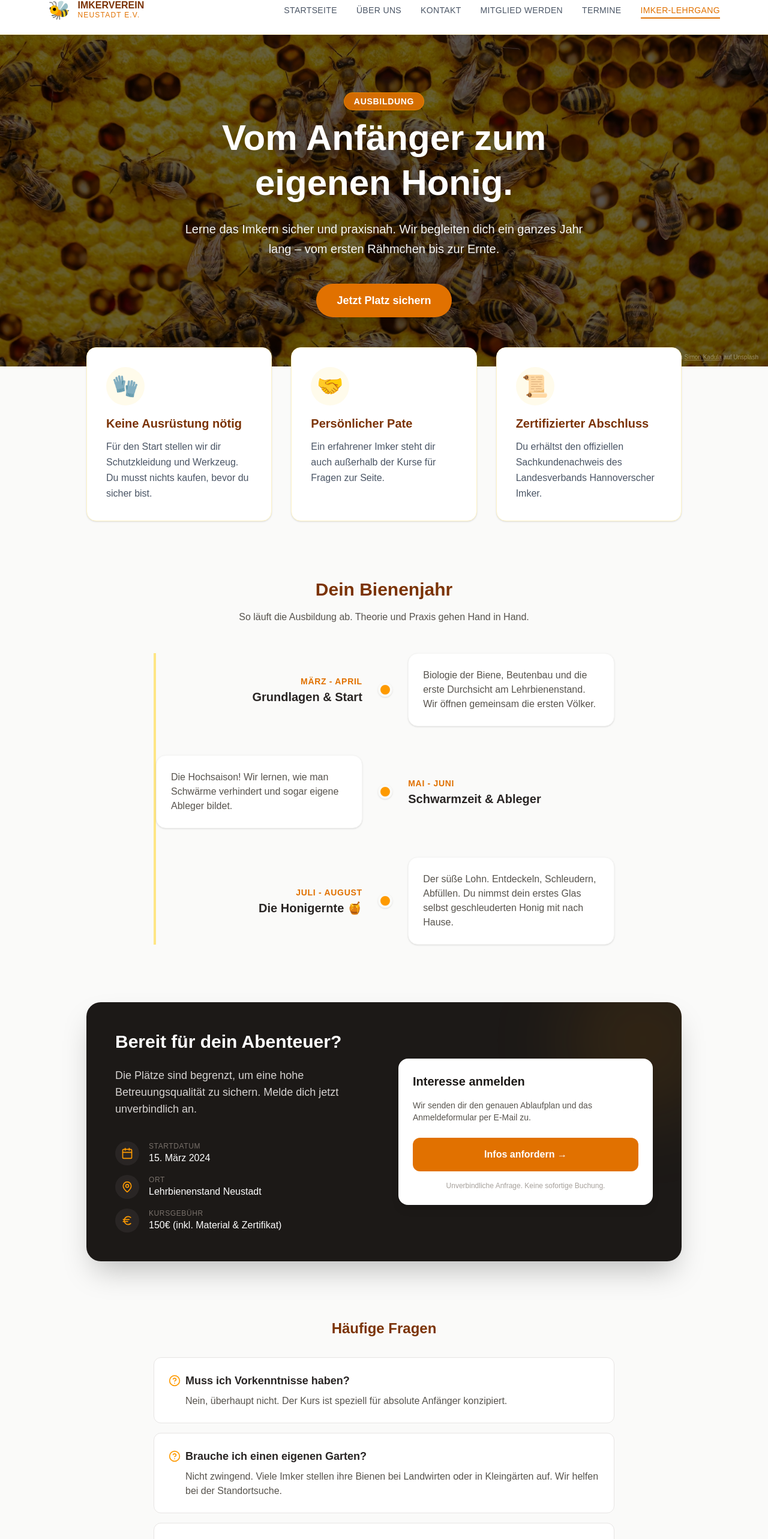
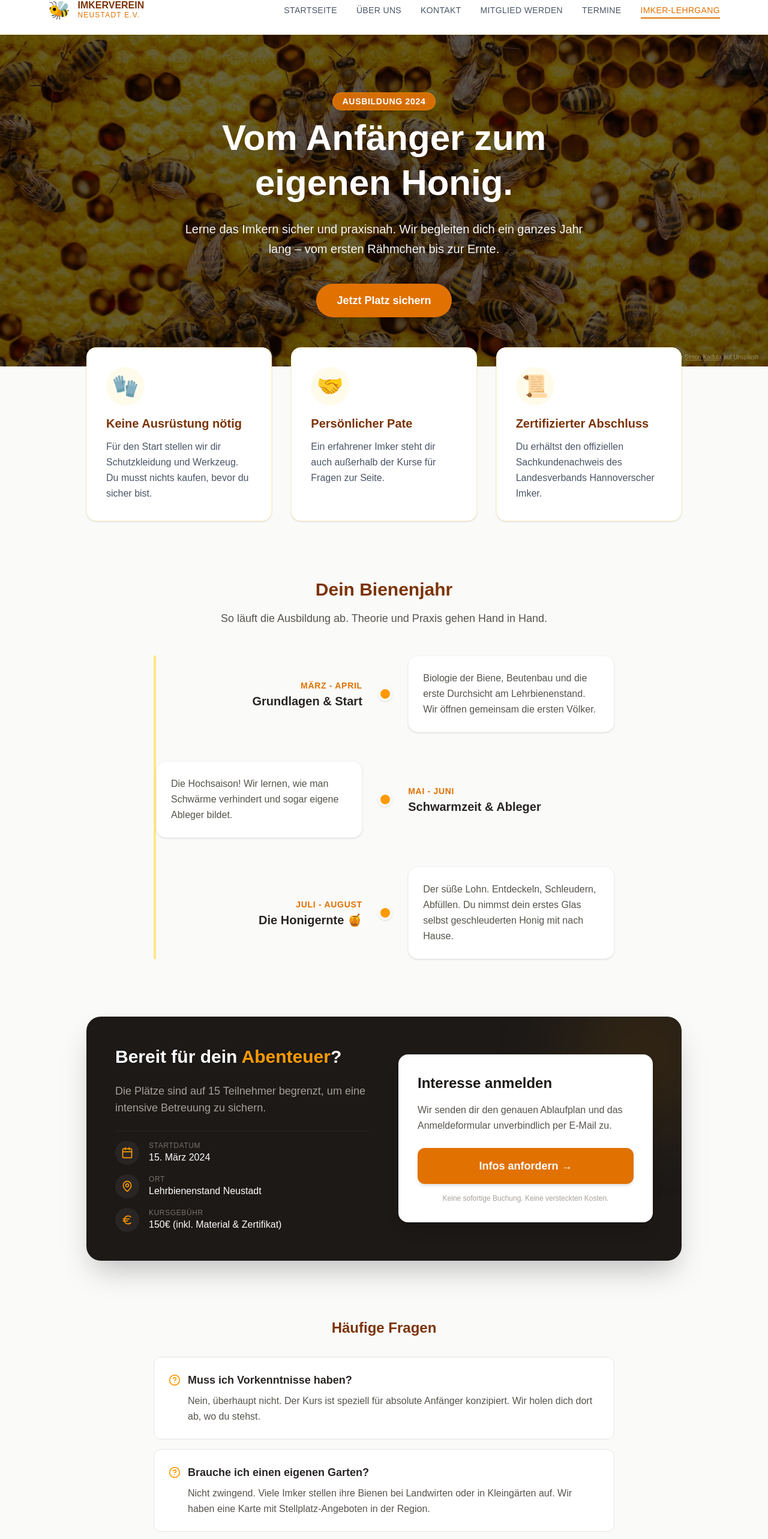
Before and after one commit to Triple1090/imkerverein-homepage, a Next.js app: page /lehrgaenge in a window 1280 px wide. Shown: the part 23-2589 px from the top of the page at 60% size. Built offline with nearby package versions, Linux system fonts and the light colour scheme.

Commit message:
bilder angepasst

```diff
--- a/src/app/lehrgaenge/page.tsx
+++ b/src/app/lehrgaenge/page.tsx
@@ -1,7 +1,10 @@
 import React from "react";
 import Link from "next/link";
-import Image from "next/image"; // <--- WICHTIG
-import { CheckCircle2, HelpCircle, Calendar, MapPin, Euro } from "lucide-react";
+import Image from "next/image"; // <--- Image Komponente
+// 👇 WICHTIG: Wir importieren das Bild, damit Next.js es optimieren kann (Blur-Up Effekt)
+import heroImage from "@/public/images/simon-kadula-unsplash.jpg";
+
+import { HelpCircle, Calendar, MapPin, Euro } from "lucide-react";
 import { FeatureCard } from "@/src/components/ui/FeatureCard";
 
 export const metadata = {
@@ -13,20 +16,23 @@ export const metadata = {
 export default function LehrgangPage() {
   return (
     <main className="min-h-screen bg-stone-50">
-      {/* 1. HERO: Jetzt mit Hintergrundbild & Credit */}
+      {/* 1. HERO: Jetzt optimiert für Performance & Ladezeit */}
       <section className="relative py-24 px-4 overflow-hidden">
         {/* HINTERGRUND BILD */}
         <div className="absolute inset-0 z-0 bg-amber-900">
           <Image
-            src="/images/simon-kadula-unsplash.jpg" // Pfad zu deinem Bild
+            src={heroImage} // <--- Objekt statt String nutzen!
             alt="Bienen auf einer Wabe"
             fill
-            className="object-cover brightness-[0.4]" // Macht das Bild dunkler für besseren Text-Kontrast
-            priority
+            className="object-cover brightness-[0.4]" // Abdunklung beibehalten
+            placeholder="blur" // <--- Das löst dein Lade-Problem! (Verschwommene Vorschau)
+            priority // Lädt sofort
+            sizes="100vw" // Wichtig für Mobile-Performance
+            quality={90}
           />
         </div>
 
-        {/* CREDIT (Unten rechts, dezent) */}
+        {/* CREDIT */}
         <div className="absolute bottom-2 right-4 z-10 text-[10px] text-white/40 hover:text-white/80 transition-colors">
           Foto von{" "}
           <a
@@ -40,12 +46,12 @@ export default function LehrgangPage() {
           auf Unsplash
         </div>
 
-        {/* INHALT (Muss z-10 haben, um über dem Bild zu liegen) */}
-        <div className="relative z-10 max-w-4xl mx-auto text-center space-y-6 text-white">
-          <span className="inline-block bg-amber-600/90 backdrop-blur-sm px-4 py-1 rounded-full text-sm font-bold tracking-wider uppercase mb-2 border border-amber-500/50">
-            Ausbildung
+        {/* INHALT */}
+        <div className="relative z-10 max-w-4xl mx-auto text-center space-y-6 text-white animate-in fade-in zoom-in duration-700">
+          <span className="inline-block bg-amber-600/90 backdrop-blur-sm px-4 py-1 rounded-full text-sm font-bold tracking-wider uppercase mb-2 border border-amber-500/50 shadow-lg">
+            Ausbildung 2024
           </span>
-          <h1 className="text-4xl md:text-6xl font-bold leading-tight drop-shadow-lg">
+          <h1 className="text-4xl md:text-6xl font-bold leading-tight drop-shadow-xl">
             Vom Anfänger zum <br />
             eigenen Honig.
           </h1>
@@ -60,15 +66,12 @@ export default function LehrgangPage() {
             >
               Jetzt Platz sichern
             </Link>
-            {/* <p className="mt-4 text-sm text-stone-300">
-              Nur 15 Plätze verfügbar • Start im März
-            </p> */}
           </div>
         </div>
       </section>
 
       <div className="max-w-5xl mx-auto px-4 py-16 space-y-24">
-        {/* 2. VALUE PROPS: Warum bei uns? */}
+        {/* 2. VALUE PROPS */}
         <section className="grid md:grid-cols-3 gap-8 -mt-24 relative z-20">
           <FeatureCard
             title="Keine Ausrüstung nötig"
@@ -87,13 +90,13 @@ export default function LehrgangPage() {
           />
         </section>
 
-        {/* 3. TIMELINE: Die Reise visualisieren */}
+        {/* 3. TIMELINE */}
         <section>
           <div className="text-center mb-12">
             <h2 className="text-3xl font-bold text-amber-900 mb-4">
               Dein Bienenjahr
             </h2>
-            <p className="text-stone-600">
+            <p className="text-stone-600 text-lg">
               So läuft die Ausbildung ab. Theorie und Praxis gehen Hand in Hand.
             </p>
           </div>
@@ -101,7 +104,7 @@ export default function LehrgangPage() {
           <div className="relative border-l-4 border-amber-200 ml-4 md:ml-auto md:mx-auto max-w-3xl space-y-12 pl-8 md:pl-0">
             {/* Timeline Item 1 */}
             <div className="relative md:flex items-center justify-between group">
-              <div className="absolute -left-[39px] md:left-1/2 md:-ml-3 w-6 h-6 bg-amber-500 rounded-full border-4 border-stone-50 shadow-sm z-10" />
+              <div className="absolute -left-[39px] md:left-1/2 md:-ml-3 w-6 h-6 bg-amber-500 rounded-full border-4 border-stone-50 shadow-sm z-10 transition-transform group-hover:scale-125" />
               <div className="md:w-[45%] md:text-right mb-2 md:mb-0">
                 <span className="text-amber-600 font-bold uppercase tracking-wider text-sm">
                   März - April
@@ -110,8 +113,8 @@ export default function LehrgangPage() {
                   Grundlagen & Start
                 </h3>
               </div>
-              <div className="md:w-[45%] bg-white p-6 rounded-2xl shadow-sm border border-stone-100">
-                <p className="text-stone-600">
+              <div className="md:w-[45%] bg-white p-6 rounded-2xl shadow-sm border border-stone-100 group-hover:border-amber-200 transition-colors">
+                <p className="text-stone-600 leading-relaxed">
                   Biologie der Biene, Beutenbau und die erste Durchsicht am
                   Lehrbienenstand. Wir öffnen gemeinsam die ersten Völker.
                 </p>
@@ -120,7 +123,7 @@ export default function LehrgangPage() {
 
             {/* Timeline Item 2 */}
             <div className="relative md:flex items-center justify-between flex-row-reverse group">
-              <div className="absolute -left-[39px] md:left-1/2 md:-ml-3 w-6 h-6 bg-amber-500 rounded-full border-4 border-stone-50 shadow-sm z-10" />
+              <div className="absolute -left-[39px] md:left-1/2 md:-ml-3 w-6 h-6 bg-amber-500 rounded-full border-4 border-stone-50 shadow-sm z-10 transition-transform group-hover:scale-125" />
               <div className="md:w-[45%] mb-2 md:mb-0">
                 <span className="text-amber-600 font-bold uppercase tracking-wider text-sm">
                   Mai - Juni
@@ -129,8 +132,8 @@ export default function LehrgangPage() {
                   Schwarmzeit & Ableger
                 </h3>
               </div>
-              <div className="md:w-[45%] bg-white p-6 rounded-2xl shadow-sm border border-stone-100">
-                <p className="text-stone-600">
+              <div className="md:w-[45%] bg-white p-6 rounded-2xl shadow-sm border border-stone-100 group-hover:border-amber-200 transition-colors">
+                <p className="text-stone-600 leading-relaxed">
                   Die Hochsaison! Wir lernen, wie man Schwärme verhindert und
                   sogar eigene Ableger bildet.
                 </p>
@@ -139,7 +142,7 @@ export default function LehrgangPage() {
 
             {/* Timeline Item 3 */}
             <div className="relative md:flex items-center justify-between group">
-              <div className="absolute -left-[39px] md:left-1/2 md:-ml-3 w-6 h-6 bg-amber-500 rounded-full border-4 border-stone-50 shadow-sm z-10" />
+              <div className="absolute -left-[39px] md:left-1/2 md:-ml-3 w-6 h-6 bg-amber-500 rounded-full border-4 border-stone-50 shadow-sm z-10 transition-transform group-hover:scale-125" />
               <div className="md:w-[45%] md:text-right mb-2 md:mb-0">
                 <span className="text-amber-600 font-bold uppercase tracking-wider text-sm">
                   Juli - August
@@ -148,8 +151,8 @@ export default function LehrgangPage() {
                   Die Honigernte 🍯
                 </h3>
               </div>
-              <div className="md:w-[45%] bg-white p-6 rounded-2xl shadow-sm border border-stone-100">
-                <p className="text-stone-600">
+              <div className="md:w-[45%] bg-white p-6 rounded-2xl shadow-sm border border-stone-100 group-hover:border-amber-200 transition-colors">
+                <p className="text-stone-600 leading-relaxed">
                   Der süße Lohn. Entdeckeln, Schleudern, Abfüllen. Du nimmst
                   dein erstes Glas selbst geschleuderten Honig mit nach Hause.
                 </p>
@@ -163,21 +166,23 @@ export default function LehrgangPage() {
           id="anmeldung"
           className="bg-stone-900 text-stone-300 rounded-3xl p-8 md:p-12 shadow-2xl overflow-hidden relative"
         >
+          {/* Deko Hintergrund */}
           <div className="absolute top-0 right-0 w-64 h-64 bg-amber-500/10 rounded-full blur-3xl -mr-16 -mt-16 pointer-events-none"></div>
 
           <div className="grid md:grid-cols-2 gap-12 items-center relative z-10">
             <div className="space-y-6">
-              <h2 className="text-3xl font-bold text-white">
-                Bereit für dein Abenteuer?
+              <h2 className="text-3xl font-bold text-white leading-tight">
+                Bereit für dein{" "}
+                <span className="text-amber-500">Abenteuer</span>?
               </h2>
-              <p className="text-lg">
-                Die Plätze sind begrenzt, um eine hohe Betreuungsqualität zu
-                sichern. Melde dich jetzt unverbindlich an.
+              <p className="text-lg text-stone-400">
+                Die Plätze sind auf 15 Teilnehmer begrenzt, um eine intensive
+                Betreuung zu sichern.
               </p>
 
-              <div className="space-y-4 pt-4">
+              <div className="space-y-4 pt-4 border-t border-stone-800 mt-6">
                 <div className="flex items-center gap-4">
-                  <div className="w-10 h-10 rounded-full bg-stone-800 flex items-center justify-center text-amber-500">
+                  <div className="w-10 h-10 rounded-full bg-stone-800 flex items-center justify-center text-amber-500 shrink-0">
                     <Calendar className="w-5 h-5" />
                   </div>
                   <div>
@@ -189,7 +194,7 @@ export default function LehrgangPage() {
                 </div>
 
                 <div className="flex items-center gap-4">
-                  <div className="w-10 h-10 rounded-full bg-stone-800 flex items-center justify-center text-amber-500">
+                  <div className="w-10 h-10 rounded-full bg-stone-800 flex items-center justify-center text-amber-500 shrink-0">
                     <MapPin className="w-5 h-5" />
                   </div>
                   <div>
@@ -203,7 +208,7 @@ export default function LehrgangPage() {
                 </div>
 
                 <div className="flex items-center gap-4">
-                  <div className="w-10 h-10 rounded-full bg-stone-800 flex items-center justify-center text-amber-500">
+                  <div className="w-10 h-10 rounded-full bg-stone-800 flex items-center justify-center text-amber-500 shrink-0">
                     <Euro className="w-5 h-5" />
                   </div>
                   <div>
@@ -219,42 +224,44 @@ export default function LehrgangPage() {
             </div>
 
             {/* CTA Karte */}
-            <div className="bg-white text-stone-900 p-6 rounded-2xl shadow-lg">
-              <h3 className="font-bold text-xl mb-4">Interesse anmelden</h3>
-              <p className="text-sm text-stone-600 mb-6">
+            <div className="bg-white text-stone-900 p-8 rounded-2xl shadow-xl transform transition-transform hover:-translate-y-1">
+              <h3 className="font-bold text-2xl mb-4 text-stone-900">
+                Interesse anmelden
+              </h3>
+              <p className="text-stone-600 mb-6 leading-relaxed">
                 Wir senden dir den genauen Ablaufplan und das Anmeldeformular
-                per E-Mail zu.
+                unverbindlich per E-Mail zu.
               </p>
               <Link
                 href="/kontakt?betreff=Anfrage Lehrgang"
-                className="block w-full bg-amber-600 hover:bg-amber-700 text-white font-bold text-center py-4 rounded-xl transition-all hover:shadow-lg"
+                className="block w-full bg-amber-600 hover:bg-amber-700 text-white font-bold text-center py-4 rounded-xl transition-all shadow-md hover:shadow-lg text-lg"
               >
                 Infos anfordern →
               </Link>
               <p className="text-xs text-center text-stone-400 mt-4">
-                Unverbindliche Anfrage. Keine sofortige Buchung.
+                Keine sofortige Buchung. Keine versteckten Kosten.
               </p>
             </div>
           </div>
         </section>
 
         {/* 5. FAQ */}
-        <section className="max-w-3xl mx-auto space-y-8">
+        <section className="max-w-3xl mx-auto space-y-8 pb-10">
           <h2 className="text-2xl font-bold text-center text-amber-900">
             Häufige Fragen
           </h2>
           <div className="space-y-4">
             <FaqItem
               question="Muss ich Vorkenntnisse haben?"
-              answer="Nein, überhaupt nicht. Der Kurs ist speziell für absolute Anfänger konzipiert."
+              answer="Nein, überhaupt nicht. Der Kurs ist speziell für absolute Anfänger konzipiert. Wir holen dich dort ab, wo du stehst."
             />
             <FaqItem
               question="Brauche ich einen eigenen Garten?"
-              answer="Nicht zwingend. Viele Imker stellen ihre Bienen bei Landwirten oder in Kleingärten auf. Wir helfen bei der Standortsuche."
+              answer="Nicht zwingend. Viele Imker stellen ihre Bienen bei Landwirten oder in Kleingärten auf. Wir haben eine Karte mit Stellplatz-Angeboten in der Region."
             />
             <FaqItem
               question="Wie viel Zeit muss ich einplanen?"
-              answer="Im Frühling/Sommer etwa 1 Stunde pro Woche pro Bienenvolk. Im Winter ruhen die Bienen, da gibt es kaum etwas zu tun."
+              answer="Im Frühling/Sommer (April-Juli) etwa 1 Stunde pro Woche pro Bienenvolk. Im Winter ruhen die Bienen, da gibt es kaum praktische Arbeit."
             />
           </div>
         </section>
@@ -265,12 +272,12 @@ export default function LehrgangPage() {
 
 function FaqItem({ question, answer }: { question: string; answer: string }) {
   return (
-    <div className="bg-white border border-stone-200 rounded-xl p-6 hover:border-amber-200 transition-colors">
-      <h4 className="font-bold text-lg text-stone-800 mb-2 flex items-center gap-2">
-        <HelpCircle className="w-5 h-5 text-amber-500" />
+    <div className="bg-white border border-stone-200 rounded-xl p-6 hover:border-amber-200 hover:bg-amber-50/30 transition-all cursor-default">
+      <h4 className="font-bold text-lg text-stone-800 mb-2 flex items-center gap-3">
+        <HelpCircle className="w-5 h-5 text-amber-500 shrink-0" />
         {question}
       </h4>
-      <p className="text-stone-600 pl-7">{answer}</p>
+      <p className="text-stone-600 pl-8 leading-relaxed">{answer}</p>
     </div>
   );
 }
```
Also changed, not shown: src/app/ueber-uns/page.tsx (+17 -10 lines).
